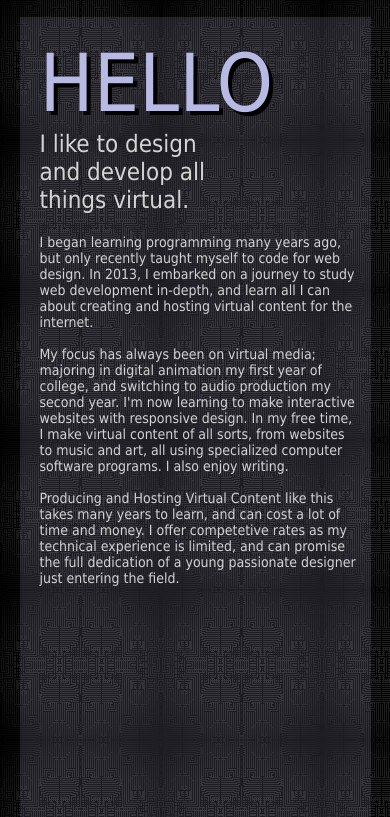
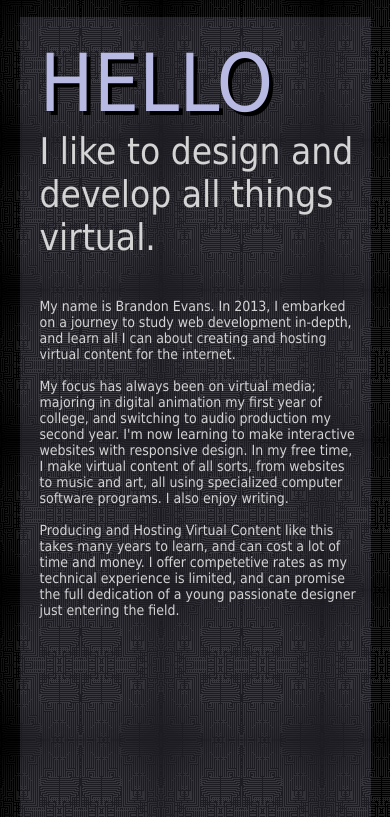
Before and after one commit to envix/envix.github.io, a PHP site: page / in a window 390 px wide. Shown: the part 160-977 px from the top of the page. Run offline with PHP 8.4, Linux system fonts and the light colour scheme; some libraries are stand-ins or nearby versions.

Commit message:
edit 1
fixed responsiveness in font size and content margins. fixed horizontal
slider on services page.

```diff
--- a/index.html
+++ b/index.html
@@ -112,10 +112,10 @@
                         <h1>HELLO</h1>
                         <p>I like to design and develop all things virtual.<br>
                     </div>
-
+                    <br>
                     <div class="page_description" id="home_description">
                         <p>
-                            I began learning programming many years ago, but only recently taught myself to code for web design. In 2013, I embarked on a journey to study web development in-depth, and learn all I can about creating and hosting virtual content for the internet.
+                            My name is Brandon Evans. In 2013, I embarked on a journey to study web development in-depth, and learn all I can about creating and hosting virtual content for the internet.
                             <br><br>
                             My focus has always been on virtual media; majoring in digital animation my first year of college, and switching to audio production my second year. I'm now learning to make interactive websites with responsive design. In my free time, I make virtual content of all sorts, from websites to music and art, all using specialized computer software programs. I also enjoy writing.
                             <br><br>
@@ -134,6 +134,7 @@
                         <h1>Services</h1>
                         <p>What services can I offer you?</p>
                     </div>
+                    <br>
                     <div class="page_description" id="services_description">
                         <p>
 I can produce and manage website content, or offer online marketing services, among many other things. My focus is currently on web development, but my abilities in virtual media are broad in scope. I offer full flexibility with my work and assisting your needs. I am always seeking to learn and create more.
@@ -213,7 +214,6 @@ In bold are the programs I am proficient in; the others are programs I have basi
                     <div class="intro">
                         <h1>Resume</h1>
                         <p>Work that I've done and am currently doing.</p>
-
                     </div>
                 </div>
             </div>
@@ -225,6 +225,7 @@ In bold are the programs I am proficient in; the others are programs I have basi
                 <div class="title_container" id="title_container3">
                     <div class="intro">
                         <h1>Contact Me</h1>
+                        <br>
                         <p>
                             evansb854@gmail.com
                             <br>
--- a/styles/style.css
+++ b/styles/style.css
@@ -46,8 +46,8 @@ h1,h2,h3,h4,h5,h6 {
     text-shadow: 4px 4px black;
     left: 0.1%;
 }
-.section p {
-    color: #d4d4d4;
+.section {
+    color: #d4d4d4;;
 }
 
 q:before,q:after {
@@ -125,7 +125,7 @@ body{
     font-size: 5em !important;
 }
 .title_container .intro p {
-    font-size: 1.5em !important;
+    font-size: 2em !important;
 }
 #title_container0 h1 {
     font-size: 70px;
@@ -135,8 +135,10 @@ body{
     width: 100%;
 }
 .title_container p {
+    position: relative;
     font-size: 14px;
-    position: relative;
+    height: 100%;
+    width: 100% !important;
     display: inline-block;
 }
 
@@ -147,9 +149,10 @@ body{
 }
 
 .page_description {
-    margin-top: 20px;
+    position: relative;
     width: 100%;
-    font-size: .6em !important;
+    height: 100%;
+    font-size: 5em !important;
 }
 
 #resume {
@@ -169,13 +172,17 @@ body{
 }
 
 /*SLIDE TEXT*/
+.slide {
+    margin-top: -300px;
+}
+
 .slide .intro{
     position: relative;
     text-align: center;
-    height: 70% !important;
-    width: 100% !important;
-    font-size: 1em !important;
-    margin-top: -150px !important;
+    width: 70% !important;
+    margin: 0 auto;
+    font-size: 1.7em !important;
+    margin-top:  !important;
 }
 
 .intro ul {
@@ -185,7 +192,8 @@ body{
 }
 
 .slide .intro p {
-    font-size: 1.5em !important;
+    font-size: 2em !important;
+    width: 100% !important;
 }
 
 .intro li {
@@ -211,6 +219,9 @@ body{
         width: 150px;
         margin-left: 90px;
         display: block;
+    }
+    .title_container .intro p {
+        font-size: 2.3em !important;
     }
     #main_title h1, h2 {
         width: 100px;
@@ -240,7 +251,6 @@ body{
 
     #home_description {
     margin-top: 20px;
-    font-size: .8em !important;
     width: 80%;
     }
 
```
